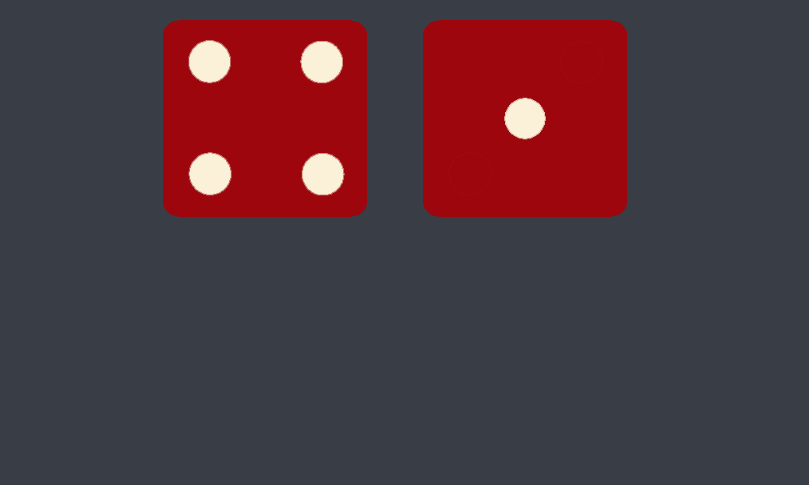
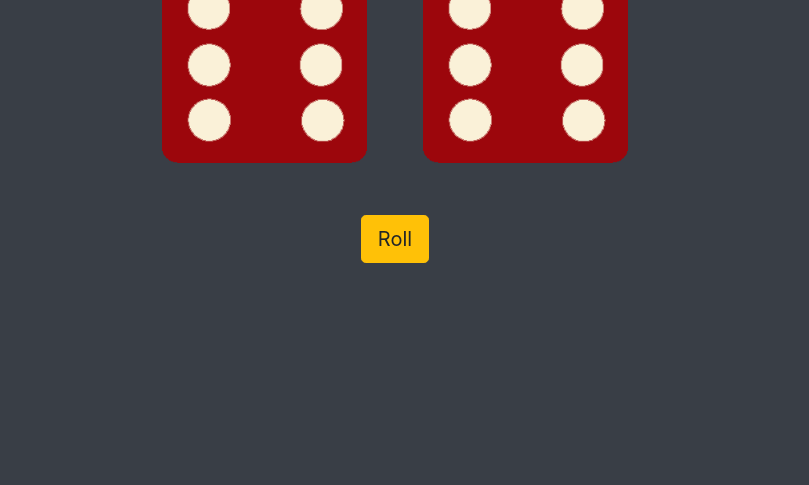
Before and after one commit to jackiedallas/dice-game, a plain HTML site: page index.html in a window 1280 px wide. Shown: the part 315-800 px from the top of the page, without its empty margins (245-1054 px from the left). Drawn offline with nearby package versions, Linux system fonts and the light colour scheme.

Commit message:
refactored code to roll without refreshing dom

```diff
--- a/index.html
+++ b/index.html
@@ -3,6 +3,7 @@
   <head>
     <meta charset="utf-8">
     <title>Dicee</title>
+	  <link rel="stylesheet" href="https://cdn.jsdelivr.net/npm/bootstrap@4.5.3/dist/css/bootstrap.min.css" integrity="sha384-TX8t27EcRE3e/ihU7zmQxVncDAy5uIKz4rEkgIXeMed4M0jlfIDPvg6uqKI2xXr2" crossorigin="anonymous">
     <link rel="stylesheet" href="css/styles.css">
     <link href="https://fonts.googleapis.com/css?family=Indie+Flower|Lobster" rel="stylesheet">
 
@@ -21,7 +22,9 @@
         <p>Player 2</p>
         <img class="img2" src="images/dice6.png" alt="dice">
       </div>
-
+    </div>
+    <div class="container mt-5">
+	    <div class="btn btn-warning btn-lg" id="roll">Roll</div>
     </div>
 
 
--- a/js/index.js
+++ b/js/index.js
@@ -1,10 +1,13 @@
 "use strict"
+
+$('#roll').click(function (e) {
+	e.preventDefault();
 
 	// random numbers for dice roll
 	let randomNumber1 = Math.floor(Math.random() * 6) + 1;
 	let randomNumber2 = Math.floor(Math.random() * 6) + 1;
 
-// setting images to number rolled
+	// setting images to number rolled on click of roll button
 	$('.img1').attr('src', `images/dice${randomNumber1}.png`);
 	$('.img2').attr('src', `images/dice${randomNumber2}.png`);
 
@@ -16,3 +19,5 @@ if (randomNumber1 > randomNumber2) {
 	} else {
 		$('h1').html('Player 2 Wins!')
 	}
+
+})
```
Lines whose indentation alone changed are shown as unchanged.
